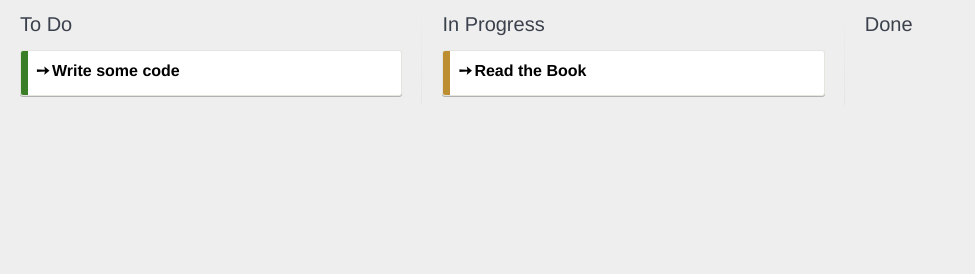
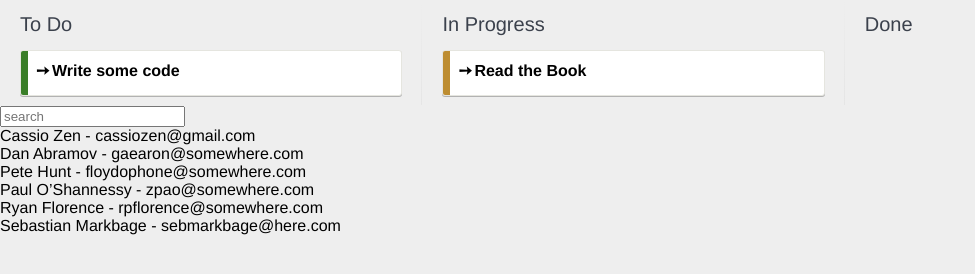
Before and after one commit to PiotrAleksander/kanban-demo, a React app: page / in a window 1280 px wide. Shown: the whole page, without its empty margins (0-975 px from the left). Built offline with nearby package versions, Linux system fonts and the light colour scheme.

Commit message:
ContactApps and container

```diff
--- a/package.json
+++ b/package.json
@@ -6,7 +6,8 @@
     "marked": "^0.3.6",
     "react": "^16.0.0",
     "react-dom": "^16.0.0",
-    "react-scripts": "1.0.14"
+    "react-scripts": "1.0.14",
+    "whatwg-fetch": "^2.0.3"
   },
   "scripts": {
     "start": "react-scripts start",
--- /dev/null
+++ b/public/contacts.json
@@ -0,0 +1,8 @@
+[
+    { "name": "Cassio Zen", "email": "cassiozen@gmail.com" },
+    { "name": "Dan Abramov", "email": "gaearon@somewhere.com" },
+    { "name": "Pete Hunt", "email": "floydophone@somewhere.com" },
+    { "name": "Paul O’Shannessy", "email": "zpao@somewhere.com" },
+    { "name": "Ryan Florence", "email": "rpflorence@somewhere.com" },
+    { "name": "Sebastian Markbage", "email": "sebmarkbage@here.com" }
+]
--- a/public/index.html
+++ b/public/index.html
@@ -26,6 +26,7 @@
       You need to enable JavaScript to run this app.
     </noscript>
     <div id="root"></div>
+    <div id="contactsApp"></div>
     <!--
       This HTML file is a template.
       If you open it directly in the browser, you will see an empty page.
--- /dev/null
+++ b/src/Contacts/ContactItem.js
@@ -0,0 +1,15 @@
+import React, { Component } from 'react';
+import PropTypes from 'prop-types';
+
+class ContactItem extends Component {
+    render() {
+        return <li>{this.props.name} - {this.props.email}</li>
+    }
+}
+
+ContactItem.propTypes = {
+    name: PropTypes.string.isRequired,
+    email: PropTypes.string.isRequired
+}
+
+export default ContactItem;
--- /dev/null
+++ b/src/Contacts/ContactList.js
@@ -0,0 +1,26 @@
+import React, { Component } from 'react';
+import PropTypes from 'prop-types';
+import ContactItem from './ContactItem';
+
+class ContactList extends Component {
+    render() {
+        let filteredContacts = this.props.contacts.filter(
+            (contact) => contact.name.indexOf(this.props.filterText) !== -1
+        );
+        return(
+            <ul>
+                {filteredContacts.map(
+                    (contact) => <ContactItem key={contact.email}
+                                              name={contact.name}
+                                              email={contact.email} />
+                )}
+            </ul>
+        )
+    }
+}
+
+ContactList.propTypes = {
+    contacts: PropTypes.arrayOf(PropTypes.object)
+}
+
+export default ContactList;
--- /dev/null
+++ b/src/Contacts/ContactsApp.js
@@ -0,0 +1,33 @@
+import React, { Component } from 'react';
+import PropTypes from 'prop-types';
+import { render } from 'react-dom';
+import SearchBar from './SearchBar';
+import ContactList from './ContactList';
+
+class ContactsApp extends Component {
+    constructor(){
+        super();
+        this.state={
+            filterText: ''
+        };
+    }
+
+    handleUserInput(searchTerm){
+        this.setState( { filterText: searchTerm } )
+    }
+
+    render() {
+        return (
+            <div>
+                <SearchBar filterText={this.state.filterText} onUserInput={this.handleUserInput.bind(this)} />
+                <ContactList contacts={this.props.contacts} filterText={this.state.filterText} />
+            </div>
+        )
+    }
+}
+
+ContactsApp.propTypes = {
+    contacts: PropTypes.arrayOf(PropTypes.object)
+}
+
+export default ContactsApp;
--- /dev/null
+++ b/src/Contacts/ContactsAppContainer.js
@@ -0,0 +1,31 @@
+import React, { Component } from 'react';
+import PropTypes from 'prop-types';
+import 'whatwg-fetch';
+import ContactsApp from './ContactsApp';
+
+class ContactsAppContainer extends Component {
+    constructor() {
+        super();
+        this.state = {
+            contacts: []
+        };
+    }
+
+    componentDidMount() {
+        fetch('./contacts.json')
+        .then((response) => response.json())
+        .then((responseData) => {
+            this.setState({ contacts: responseData });
+        }).catch((error) => {
+            console.log('Error fetching and parsing data', error);
+        });
+    }
+
+    render() {
+        return (
+            <ContactsApp contacts={this.state.contacts} />
+        )
+    }
+}
+
+export default ContactsAppContainer;
--- /dev/null
+++ b/src/Contacts/SearchBar.js
@@ -0,0 +1,19 @@
+import React, { Component } from 'react';
+import PropTypes from 'prop-types';
+
+class SearchBar extends Component {
+    handleChange(event) {
+        this.props.onUserInput(event.target.value)
+    }
+
+    render() {
+        return <input type="search" placeholder="search" value={this.props.filterText} onChange={this.handleChange.bind(this)} />
+    }
+}
+
+SearchBar.propTypes = {
+    onUserInput: PropTypes.func.isRequired,
+    filterText: PropTypes.string.isRequired
+}
+
+export default SearchBar;
--- a/src/index.js
+++ b/src/index.js
@@ -1,6 +1,7 @@
 import React, { Component } from 'react';
 import ReactDOM from 'react-dom';
 import KanbanBoard from './KanbanBoard';
+import ContactsAppContainer from './Contacts/ContactsAppContainer';
 import './index.css';
 
 let cardsList = [
@@ -38,4 +39,14 @@ let cardsList = [
   },
 ];
 
+let contacts = [
+  { name: "Cassio Zen", email: "cassiozen@gmail.com" },
+  { name: "Dan Abramov", email: "gaearon@somewhere.com" },
+  { name: "Pete Hunt", email: "floydophone@somewhere.com" },
+  { name: "Paul O’Shannessy", email: "zpao@somewhere.com" },
+  { name: "Ryan Florence", email: "rpflorence@somewhere.com" },
+  { name: "Sebastian Markbage", email: "sebmarkbage@here.com" },
+];
+
 ReactDOM.render(<KanbanBoard cards={cardsList} />, document.getElementById('root'));
+ReactDOM.render(<ContactsAppContainer />, document.getElementById('contactsApp'));
```
